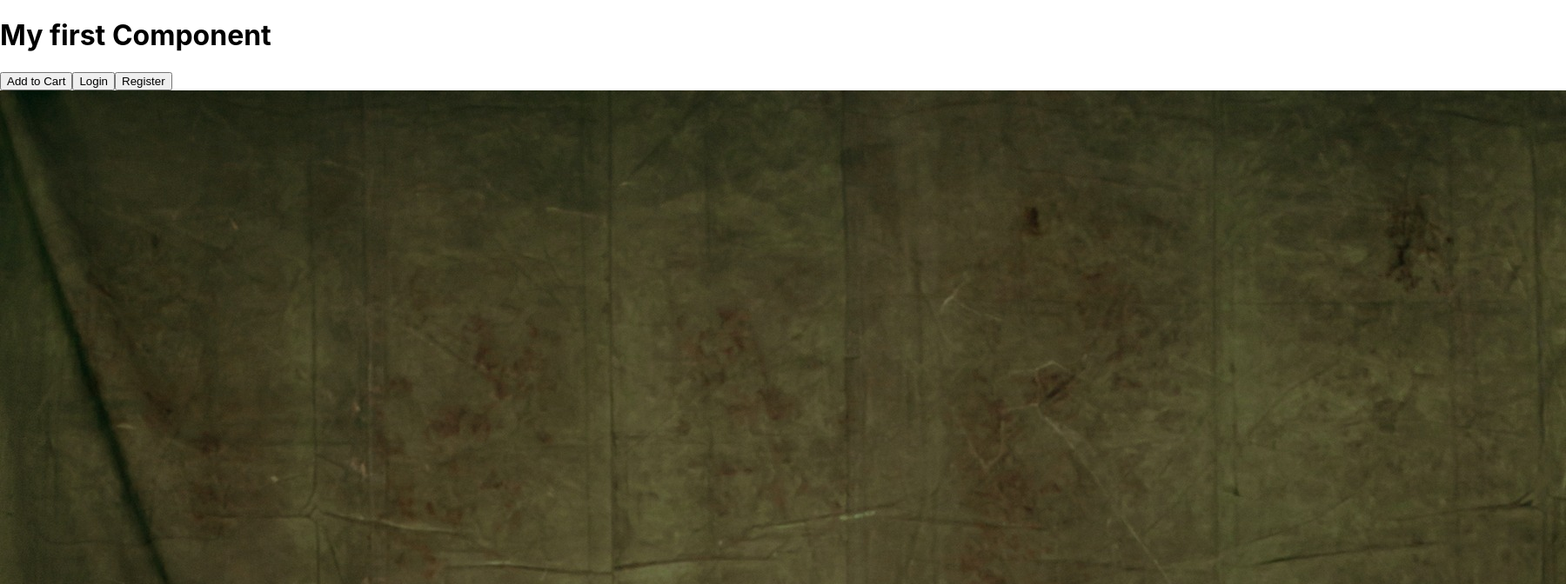
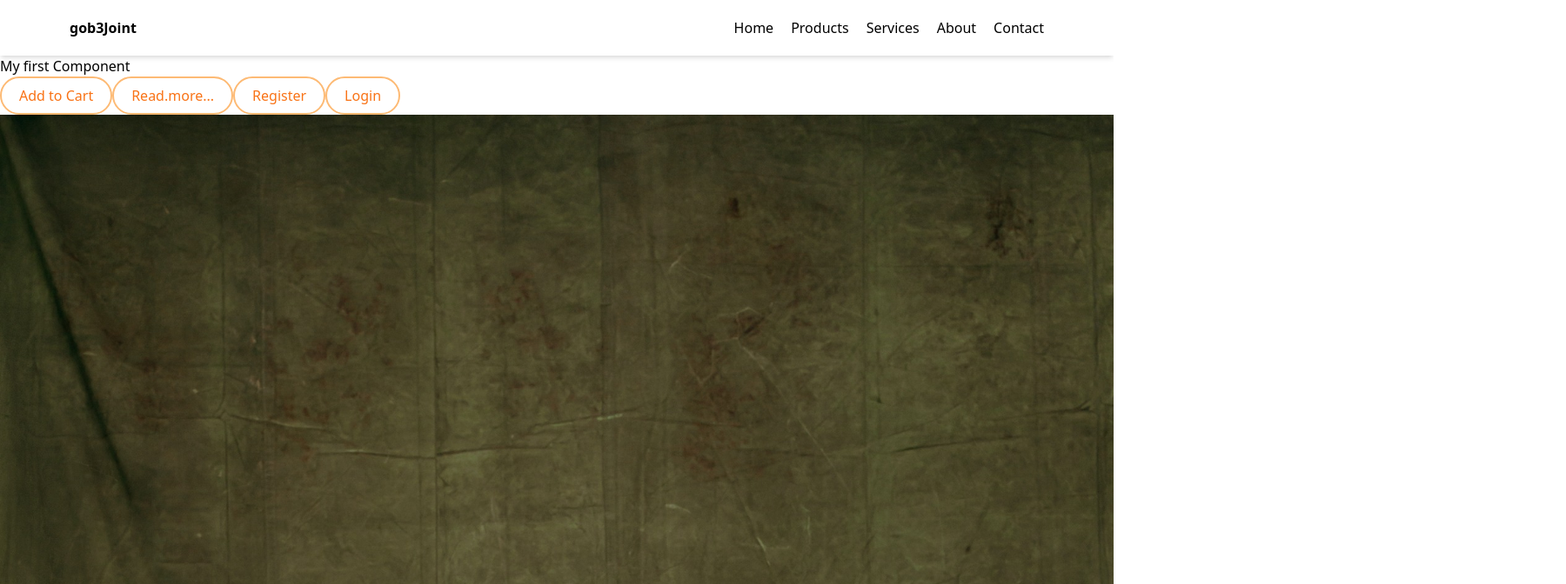
Before and after one commit to RemmyAbubakar/code-along, a React (Create React App) app: page / in a window 1280 px wide. Shown: the top 672 px of the page at 87% size, 1800 px wide, since content can reach past the window. Built offline with nearby package versions, Linux system fonts and the light colour scheme.

Commit message:
props-jsx-react

```diff
--- a/package.json
+++ b/package.json
@@ -34,5 +34,10 @@
       "last 1 firefox version",
       "last 1 safari version"
     ]
+  },
+  "devDependencies": {
+    "autoprefixer": "^10.4.8",
+    "postcss": "^8.4.16",
+    "tailwindcss": "^3.1.8"
   }
 }
--- /dev/null
+++ b/postcss.config.js
@@ -0,0 +1,6 @@
+module.exports = {
+  plugins: {
+    tailwindcss: {},
+    autoprefixer: {},
+  },
+}
--- a/src/App.js
+++ b/src/App.js
@@ -1,14 +1,17 @@
 import  Header from "./components/Header"
-import {Button1, Button2, Button3} from "./components/Button"
+import Button from "./components/Button"
 import {Image} from "./components/Image"
+import Navbar from "./components/Navbar"
 
 function App(){
   return(
     <div>
+    <Navbar />
     <Header />
-    <Button1 />
-    <Button2 />
-    <Button3 />
+    <Button label= "Add to Cart" />
+    <Button label= "Read.more..." />
+    <Button label= "Register" />
+    <Button label= "Login" />
     <Image />
     </div>
   ) ;
--- a/src/components/Button.jsx
+++ b/src/components/Button.jsx
@@ -1,14 +1,5 @@
-
-export const Button1 = () => {
-    return <button>Add to Cart</button>;
+function Button({label}){
+    return <button className="border-2 border-orange-300 py-2 px-5 rounded-full text-orange-500 hover:bg-orange-600 hover:text-white ">{label}</button>
 }
 
-export const Button2 = () => {
-    return <button>Login</button>;
-}
-
-export const Button3 = () => {
-    return <button>Register</button>;
-}
-
-// export default Button;
+export default Button;
--- /dev/null
+++ b/src/components/NavItem.jsx
@@ -0,0 +1,9 @@
+import React from "react";
+
+function NavItem({menu}){
+   return(
+          <li>{menu}</li>
+   );
+}
+
+export default NavItem;
--- /dev/null
+++ b/src/components/Navbar.jsx
@@ -0,0 +1,19 @@
+import React from "react";
+import NavItem from "./NavItem";
+
+function Navbar(){
+    return(
+       <nav className="flex justify-between py-5 px-20 shadow-md">
+          <h3 className="font-bold">gob3Joint</h3>
+          <ul className="flex gap-5">
+            <NavItem menu="Home" />
+            <NavItem menu="Products" />
+            <NavItem menu="Services" />
+            <NavItem menu="About" />
+            <NavItem menu="Contact" />
+          </ul>
+       </nav>
+    );
+}
+
+export default Navbar;
--- a/src/index.css
+++ b/src/index.css
@@ -1,13 +1,3 @@
-body {
-  margin: 0;
-  font-family: -apple-system, BlinkMacSystemFont, 'Segoe UI', 'Roboto', 'Oxygen',
-    'Ubuntu', 'Cantarell', 'Fira Sans', 'Droid Sans', 'Helvetica Neue',
-    sans-serif;
-  -webkit-font-smoothing: antialiased;
-  -moz-osx-font-smoothing: grayscale;
-}
-
-code {
-  font-family: source-code-pro, Menlo, Monaco, Consolas, 'Courier New',
-    monospace;
-}
+@tailwind base;
+@tailwind components;
+@tailwind utilities;
--- /dev/null
+++ b/tailwind.config.js
@@ -0,0 +1,10 @@
+/** @type {import('tailwindcss').Config} */
+module.exports = {
+  content: [
+    "./src/**/*.{js,jsx,ts,tsx}",
+  ],
+  theme: {
+    extend: {},
+  },
+  plugins: [],
+}
```
Also changed, not shown: 1 other file (tests, documents, lock files or other folders).
